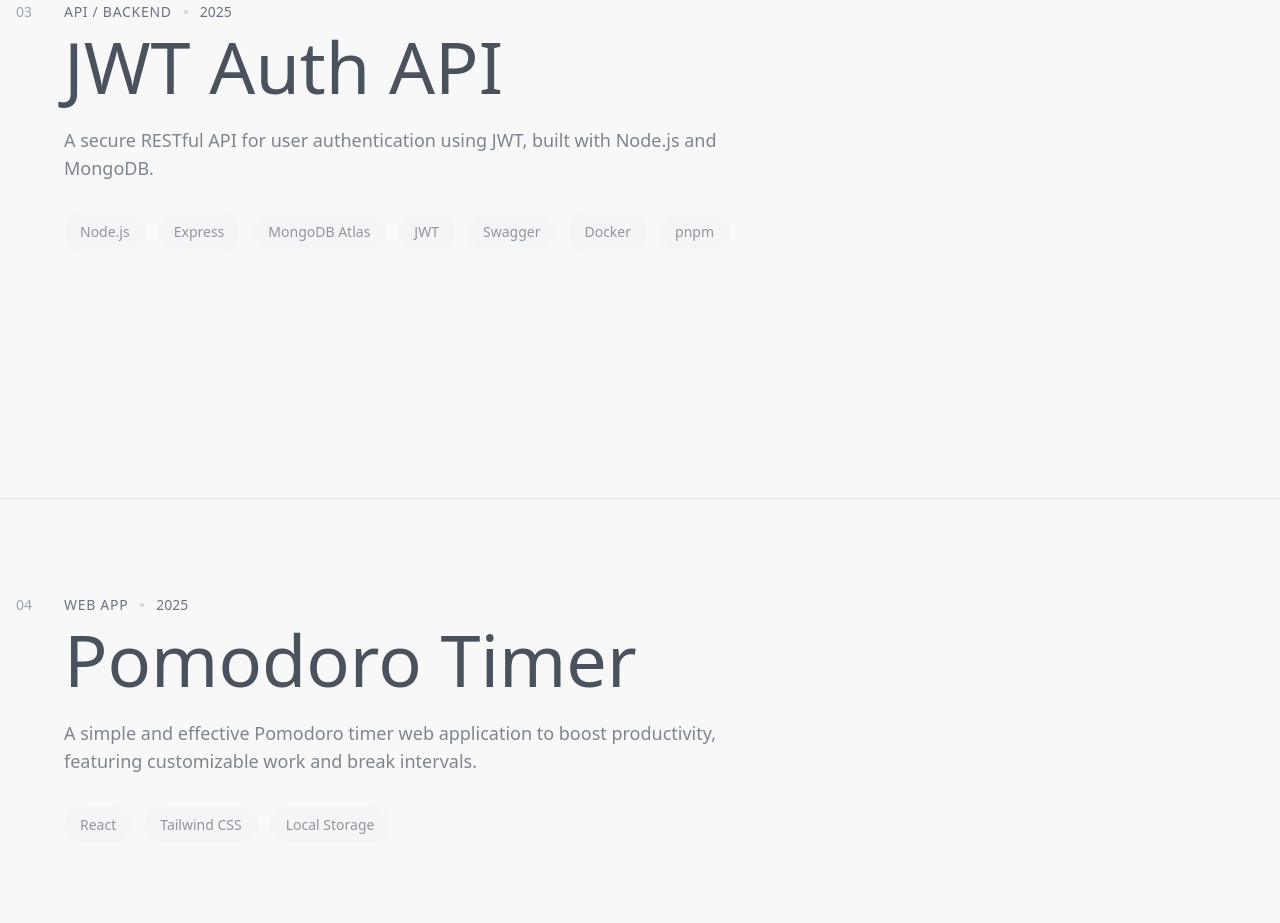
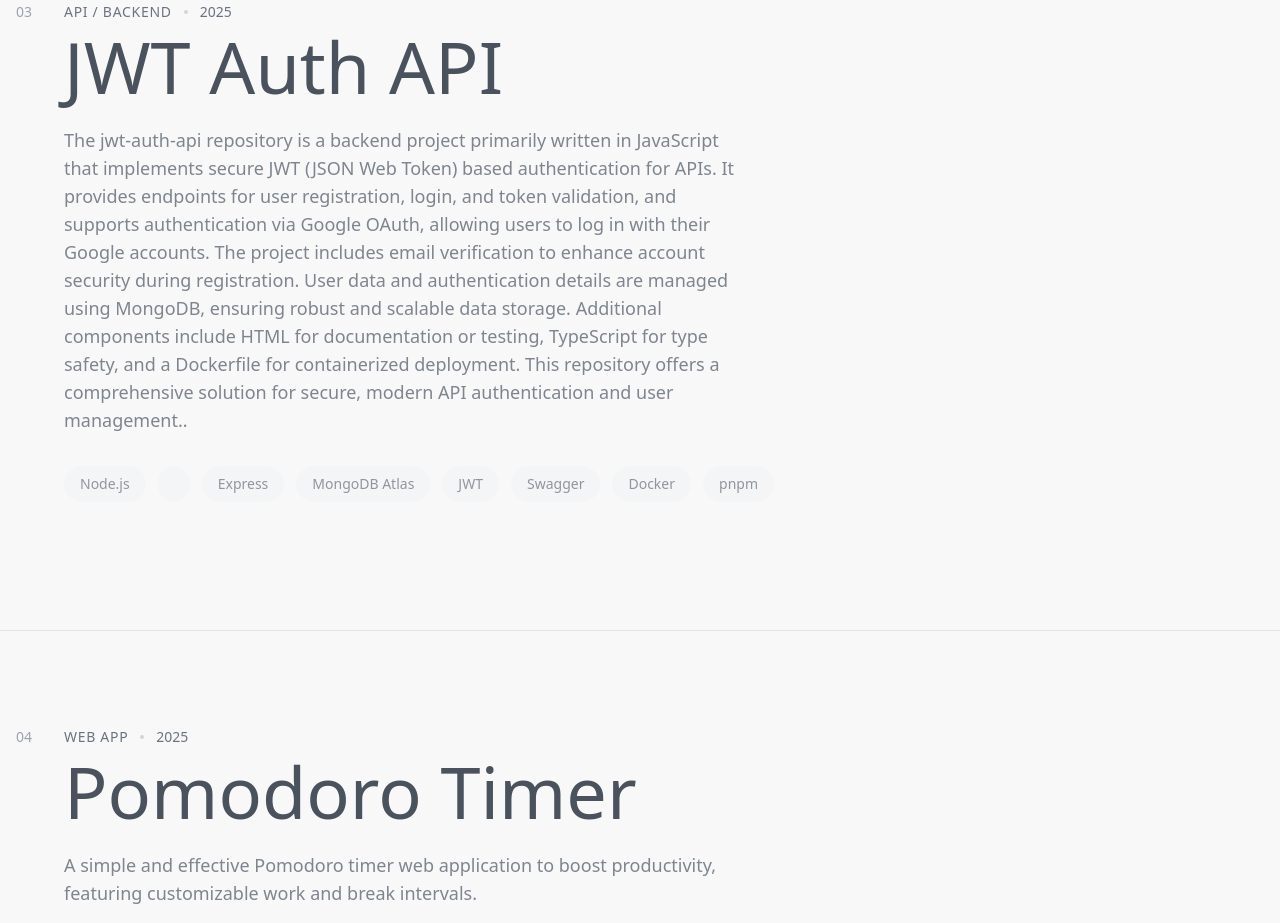
Before and after one commit to RosmeoP/portfolio-project, a React (Vite) app: page /projects in a window 1280 px wide. Shown: the part 2160-3083 px from the top of the page. Built offline with nearby package versions, Linux system fonts and the light colour scheme.

Commit message:
add ApiSite image and update JWT Auth API project details

```diff
--- a/src/pages/Project.jsx
+++ b/src/pages/Project.jsx
@@ -3,7 +3,7 @@ import { motion, AnimatePresence } from "framer-motion";
 import { ArrowUpRight, Github, ExternalLink, } from 'lucide-react';
 import NavBar from "../components/NavBar";
 import blogImg from "../img/blogImg.png";
-import welcomeImg from "../img/welcome.png";
+import ApiSite from "../img/ApiSite.png";
 import pomoDoro from "../img/pomoDoro.png";
 const ProjectItem = ({ project, index }) => {
   const [isHovered, setIsHovered] = useState(false);
@@ -238,10 +238,10 @@ const Portfolio = () => {
       title: "JWT Auth API",
       category: "API / BACKEND",
       year: "2025",
-      description: "A secure RESTful API for user authentication using JWT, built with Node.js and MongoDB.",
-      technologies: ["Node.js", "Express", "MongoDB Atlas", "JWT", "Swagger", "Docker", "pnpm"],
-      image: welcomeImg,
-      demoUrl: "https://jwt-auth-api-650a.onrender.com/api-docs",
+      description: "The jwt-auth-api repository is a backend project primarily written in JavaScript that implements secure JWT (JSON Web Token) based authentication for APIs. It provides endpoints for user registration, login, and token validation, and supports authentication via Google OAuth, allowing users to log in with their Google accounts. The project includes email verification to enhance account security during registration. User data and authentication details are managed using MongoDB, ensuring robust and scalable data storage. Additional components include HTML for documentation or testing, TypeScript for type safety, and a Dockerfile for containerized deployment. This repository offers a comprehensive solution for secure, modern API authentication and user management..",
+      technologies: ["Node.js", " ", "Express", "MongoDB Atlas", "JWT", "Swagger", "Docker", "pnpm"],
+      image: ApiSite,
+      demoUrl: "https://jwt-auth-api-650a.onrender.com/",
       githubUrl: "https://github.com/RosmeoP/jwt-auth-api"
     },
     {
```
Also changed, not shown: 1 other file (tests, documents, lock files or other folders).
